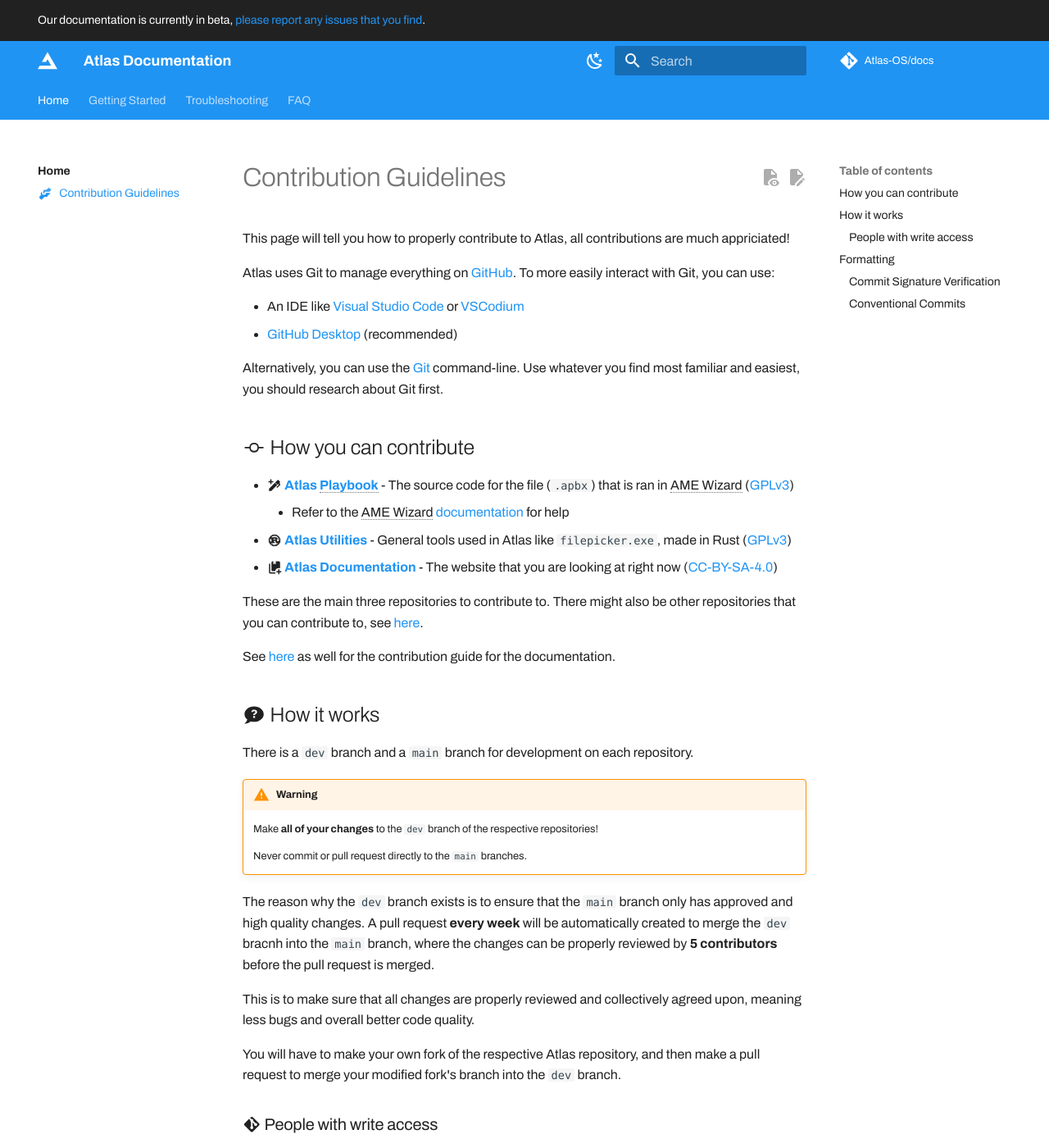
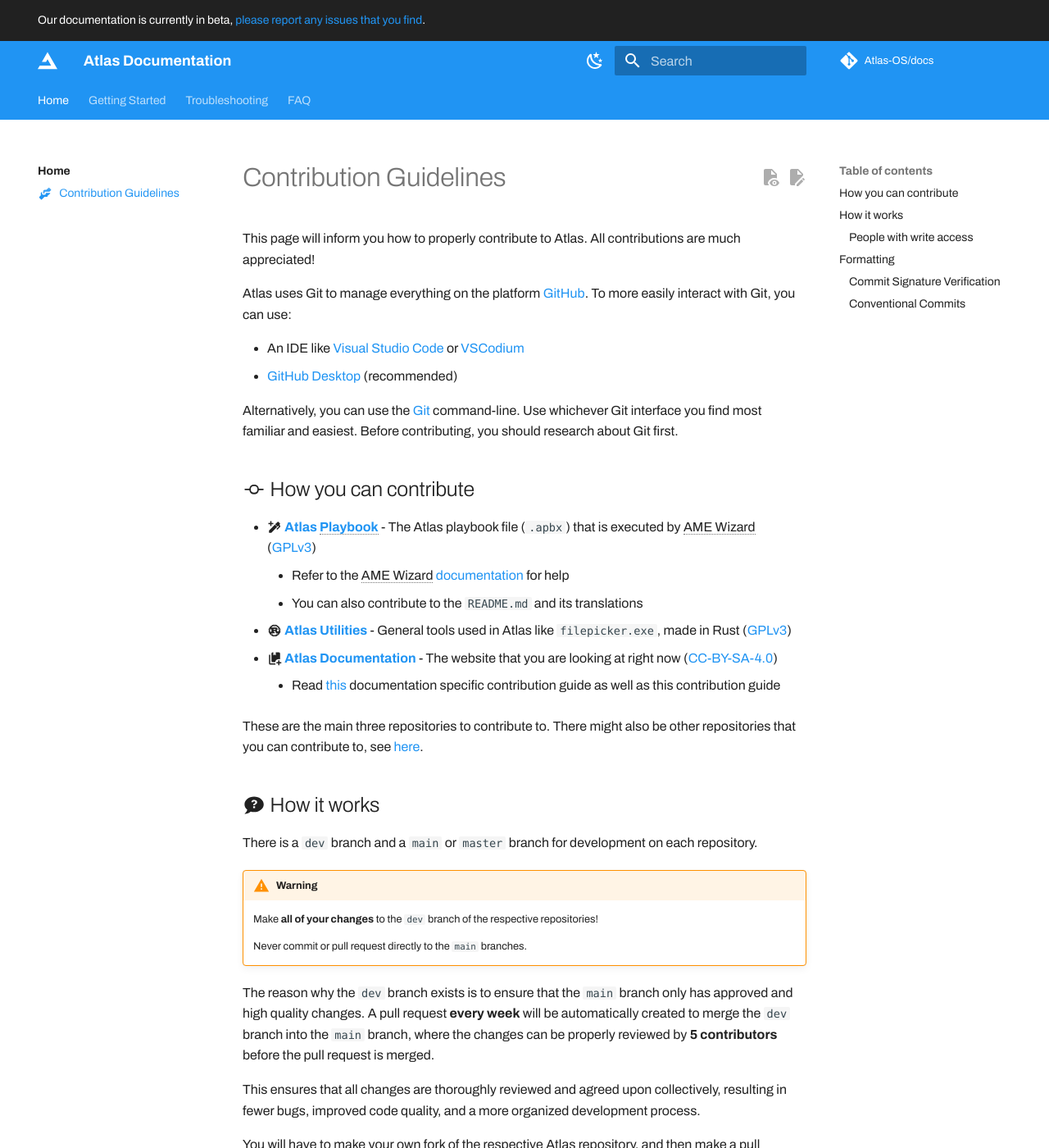
Before and after one commit to Atlas-OS/docs, an MkDocs documentation site: the page built from docs/contributions.md, in a window 1280 px wide and 1400 px high. Shown: the whole window at 82% size. Built offline with MkDocs 1.6.1 and Material for MkDocs 9.7.7, drawn with Linux system fonts in a browser that asks for light colours; some web fonts are replaced; comment, search, counter and statistics services are not loaded; some of the changed text lies outside the part shown.

Commit message:
fix: last minute improvements to contribution guide

```diff
--- a/docs/contributions.md
+++ b/docs/contributions.md
@@ -5,49 +5,49 @@ icon: material/handshake
 
 # Contribution Guidelines
 
-This page will tell you how to properly contribute to Atlas, all contributions are much appriciated!
+This page will inform you how to properly contribute to Atlas. All contributions are much appreciated!
 
-Atlas uses Git to manage everything on [GitHub](https://github.com/Atlas-OS). To more easily interact with Git, you can use:
+Atlas uses Git to manage everything on the platform [GitHub](https://github.com/Atlas-OS). To more easily interact with Git, you can use:
 
 * An IDE like [Visual Studio Code](https://code.visualstudio.com/) or [VSCodium](https://vscodium.com)
 * [GitHub Desktop](https://desktop.github.com/) (recommended)
 
-Alternatively, you can use the [Git](https://git-scm.com/) command-line. Use whatever you find most familiar and easiest, you should research about Git first.
+Alternatively, you can use the [Git](https://git-scm.com/) command-line. Use whichever Git interface you find most familiar and easiest. Before contributing, you should research about Git first.
 
 ## :octicons-git-commit-24: How you can contribute
 
-* :material-pen-plus: [**Atlas Playbook**](https://github.com/Atlas-OS/Atlas) - The source code for the file (`.apbx`) that is ran in AME Wizard ([GPLv3](https://github.com/Atlas-OS/Atlas/blob/main/LICENSE))
+* :material-pen-plus: [**Atlas Playbook**](https://github.com/Atlas-OS/Atlas) - The Atlas playbook file (`.apbx`) that is executed by AME Wizard ([GPLv3](https://github.com/Atlas-OS/Atlas/blob/main/LICENSE))
 	* Refer to the AME Wizard [documentation](https://docs.ameliorated.io/developers.html) for help
+	* You can also contribute to the `README.md` and its translations
 * :material-language-rust: [**Atlas Utilities**](https://github.com/Atlas-OS/Atlas-Utilities) - General tools used in Atlas like `filepicker.exe`, made in Rust ([GPLv3](https://github.com/Atlas-OS/Atlas-Utilities/blob/main/LICENSE))
 * :material-book-plus-multiple: [**Atlas Documentation**](https://github.com/Atlas-OS/docs) - The website that you are looking at right now ([CC-BY-SA-4.0](https://github.com/Atlas-OS/docs/blob/master/LICENSE))
+	* Read [this](https://github.com/Atlas-OS/docs/blob/master/.github/CONTRIBUTING.md) documentation specific contribution guide as well as this contribution guide
 
 These are the main three repositories to contribute to. There might also be other repositories that you can contribute to, see [here](https://github.com/Atlas-OS).
 
-See [here](https://github.com/Atlas-OS/docs/blob/master/.github/CONTRIBUTING.md) as well for the contribution guide for the documentation.
-
 ## :material-chat-question: How it works
 
-There is a `dev` branch and a `main` branch for development on each repository.
+There is a `dev` branch and a `main` or `master` branch for development on each repository.
 
 !!! warning
 	Make **all of your changes** to the `dev` branch of the respective repositories!
 
 	Never commit or pull request directly to the `main` branches.
 
-The reason why the `dev` branch exists is to ensure that the `main` branch only has approved and high quality changes. A pull request **every week** will be automatically created to merge the `dev` bracnh into the `main` branch, where the changes can be properly reviewed by **5 contributors** before the pull request is merged.
+The reason why the `dev` branch exists is to ensure that the `main` branch only has approved and high quality changes. A pull request **every week** will be automatically created to merge the `dev` branch into the `main` branch, where the changes can be properly reviewed by **5 contributors** before the pull request is merged.
 
-This is to make sure that all changes are properly reviewed and collectively agreed upon, meaning less bugs and overall better code quality.
+This ensures that all changes are thoroughly reviewed and agreed upon collectively, resulting in fewer bugs, improved code quality, and a more organized development process.
 
 You will have to make your own fork of the respective Atlas repository, and then make a pull request to merge your modified fork's branch into the `dev` branch.
 
 ### :material-git: People with write access
 
 !!! note
-	This only applies to people with direct access to commit to the repositories, without approval.
+	This only applies to people with direct access to commit to the repositories, without the need to do a pull request.
 
 	The list of people that have access is [here](https://github.com/orgs/Atlas-OS/people).
 
-If there's any big changes, you should instead make a pull request for `dev` instead of directly commiting to it. Big changes could be mass formatting changes, feature changes or anything similar.
+If there's any big changes, you should instead make a pull request for `dev` instead of directly committing to it. Some examples of big changes could be mass formatting changes, feature changes, or anything similar.
 
 This means less potential headache in the future if the change is disagreed upon, as you can avoid reverting all of the disliked changes for the automatic pull request every week.
 
```
Also changed, not shown: other parts of docs/contributions.md (+1 -1 lines).
